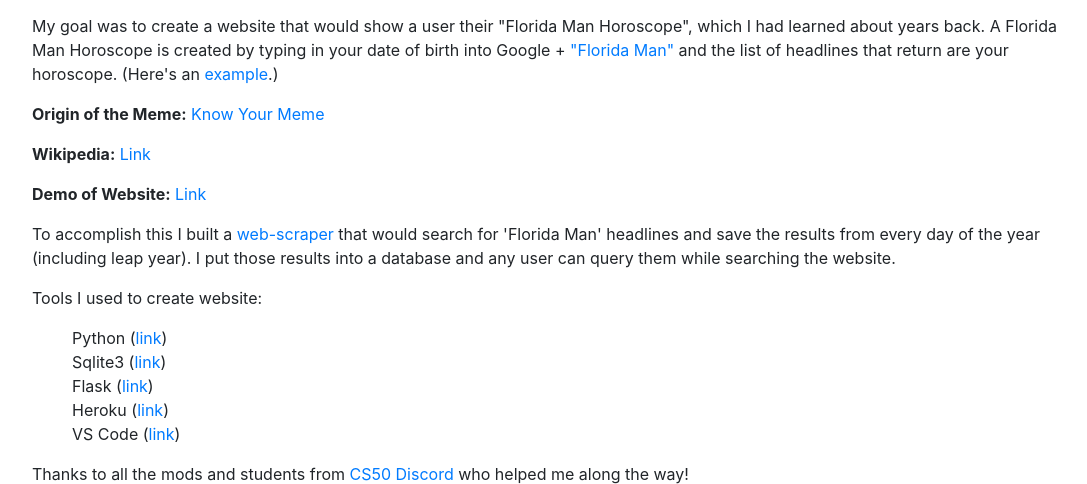
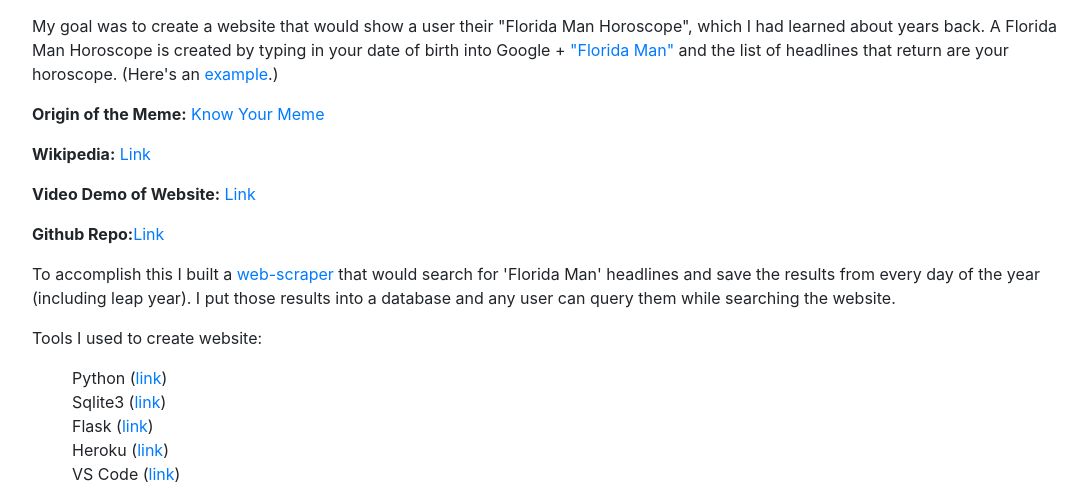
Before and after one commit to smhenderson89/FloridaMan, a Flask app: page /about in a window 1280 px wide. Shown: the part 476-960 px from the top of the page, without its empty margins (77-1164 px from the left). Run offline with Flask 2, Linux system fonts and the light colour scheme; some libraries are stand-ins or nearby versions.

Commit message:
added github repo link

```diff
--- a/templates/about.html
+++ b/templates/about.html
@@ -19,7 +19,8 @@
 
         <p><b>Origin of the Meme:</b> <a href = "https://knowyourmeme.com/memes/florida-man" target="_blank" rel="noopener noreferrer">Know Your Meme </a></p>
         <p><b>Wikipedia:</b> <a href = "https://en.wikipedia.org/wiki/Florida_Man " target="_blank" rel="noopener noreferrer"> Link</a>
-        <p><b>Demo of Website:</b><a href = "https://www.youtube.com/watch?v=ZJLiHFGGbJc&ab_channel=Jugglerman" target = "_blank" rel="noopener noreferrer"> Link </a>
+        <p><b>Video Demo of Website:</b><a href = "https://www.youtube.com/watch?v=ZJLiHFGGbJc&ab_channel=Jugglerman" target = "_blank" rel="noopener noreferrer"> Link </a>
+        <p><b>Github Repo:</b><a href = "https://github.com/smhenderson89/FloridaMan" target="_blank" rel="noopener noreferrer">Link</a></p>
 
         <p>To accomplish this I built a <a href="https://en.wikipedia.org/wiki/Web_scraping" target="_blank" rel="noopener noreferrer"">web-scraper</a> that would search for 'Florida Man' headlines and save the results from every day of the year (including leap year). I put those results into a database and any user can query them while searching the website.</p>
         <p>Tools I used to create website:</p>
```
